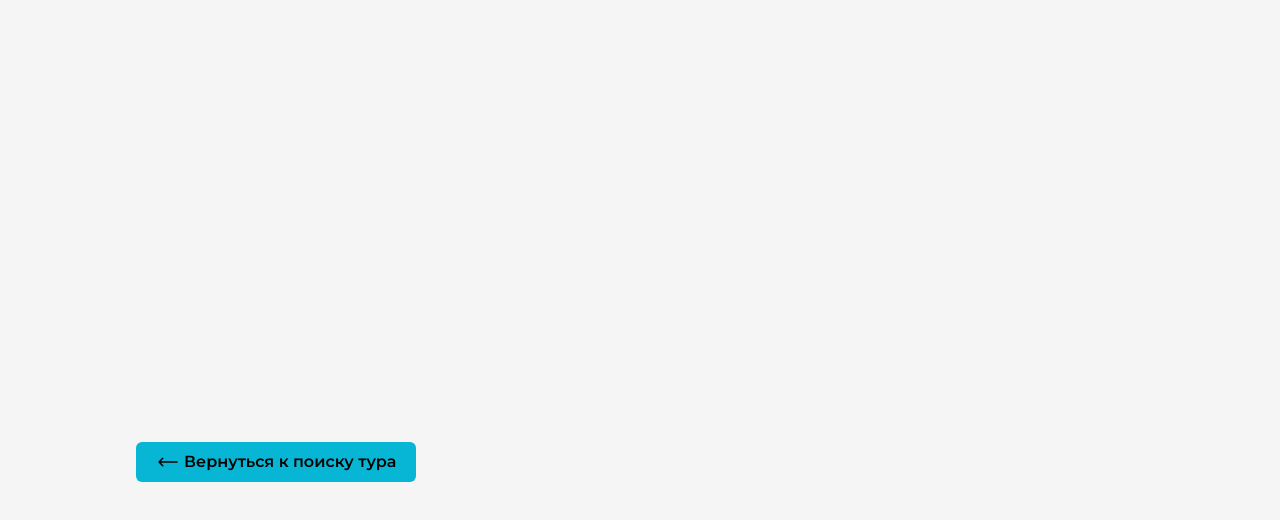
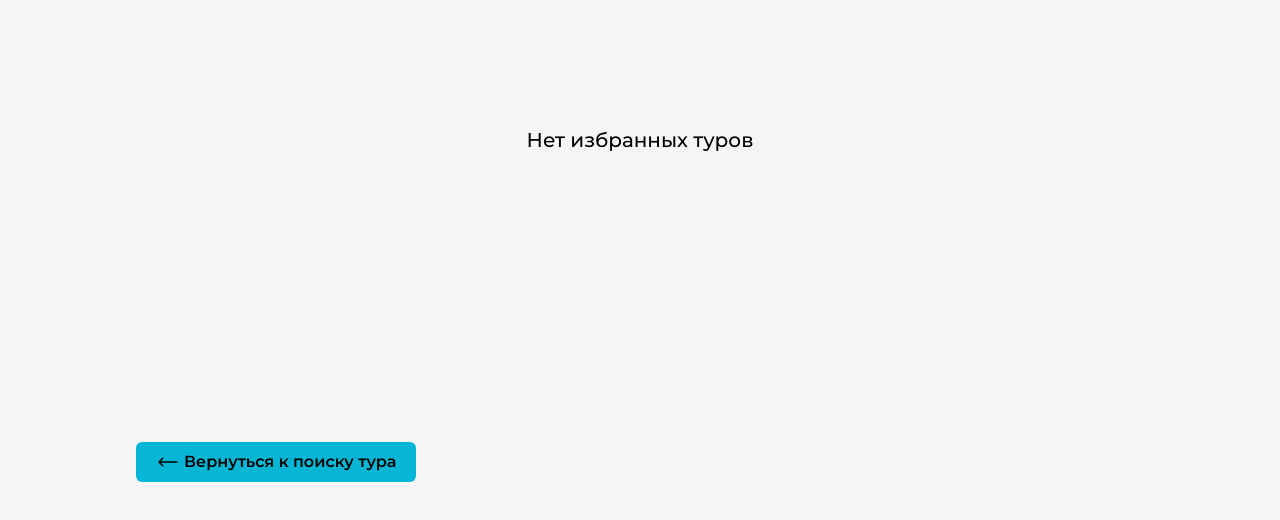
Before and after one commit to VictoriaBorovskaya/Golobe, a website built with Parcel: page src/html/favorites.html in a window 1280 px wide. Shown: the part 142-662 px from the top of the page. Built offline with nearby package versions, Linux system fonts and the light colour scheme.

Commit message:
внесение правок

```diff
--- a/src/html/favorites.html
+++ b/src/html/favorites.html
@@ -42,6 +42,7 @@
     <div class="bg-neutral-100 py-10 min-h-[60vh] 2xl:min-h-[76vh] h-full">
       <div class="max-w-5xl m-auto px-2">
         <p class="title">Избранные туры</p>
+        <div class="w-full text-center h-full pt-24" id="empty-arr"></div>
         <div class="grid grid-cols-1 gap-5" id="list-tours"></div>
       </div>
     </div>
--- a/src/js/favorites.js
+++ b/src/js/favorites.js
@@ -26,8 +26,15 @@ function deleteTour(id) {
 
 // для отрисовки и добавления обработчиков
 function showTour(arr) {
-  renderTour(arr);
-  forEachDeleteButton(arr);
+  if (favoritesArr.length === 0) {
+    const emptyArr = document.getElementById('empty-arr');
+    emptyArr.innerHTML = `
+    <p class="text-lg md:text-xl font-medium">Нет избранных туров</p>
+    `;
+  } else {
+    renderTour(arr);
+    forEachDeleteButton(arr);
+  }
 }
 
 function initApp() {
```
